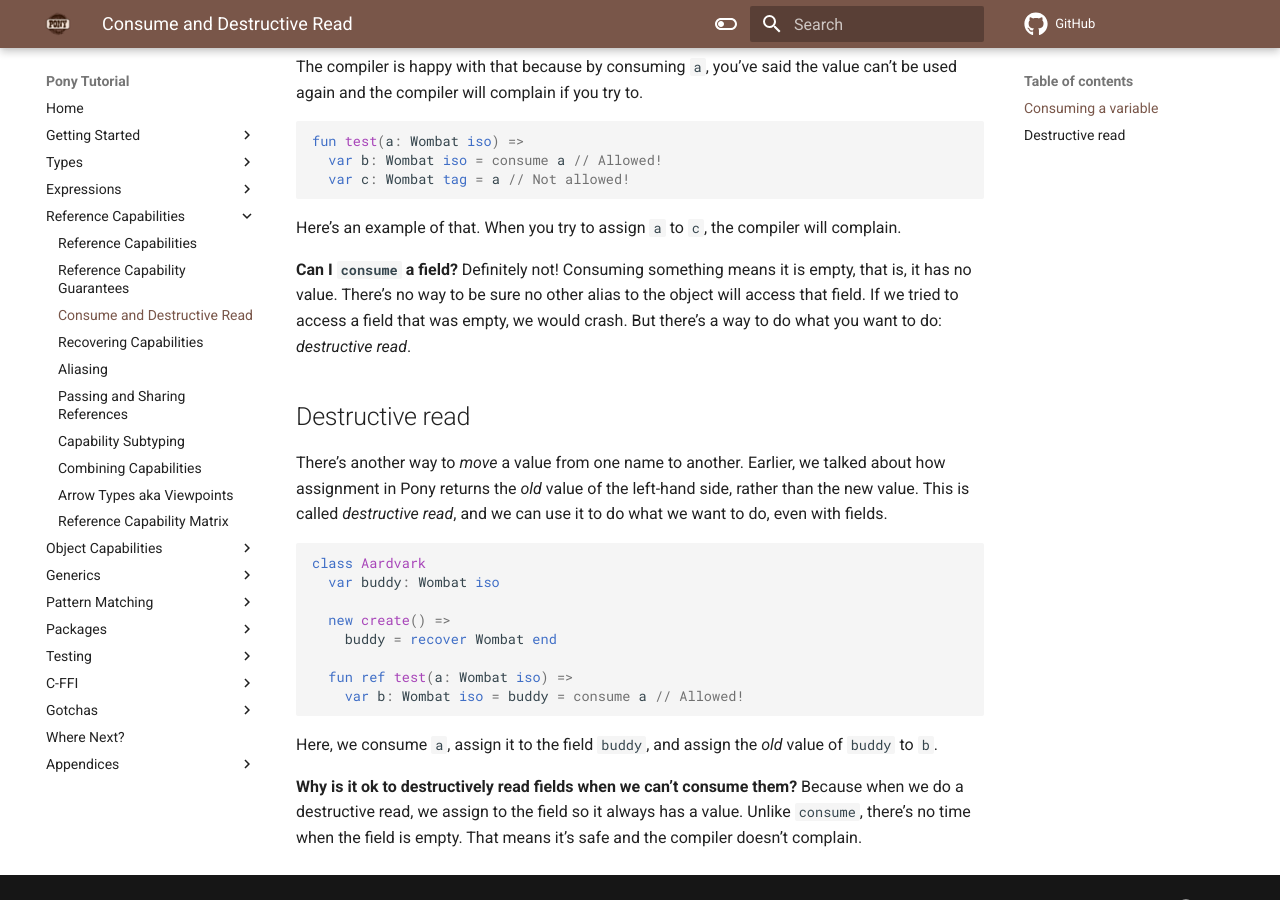
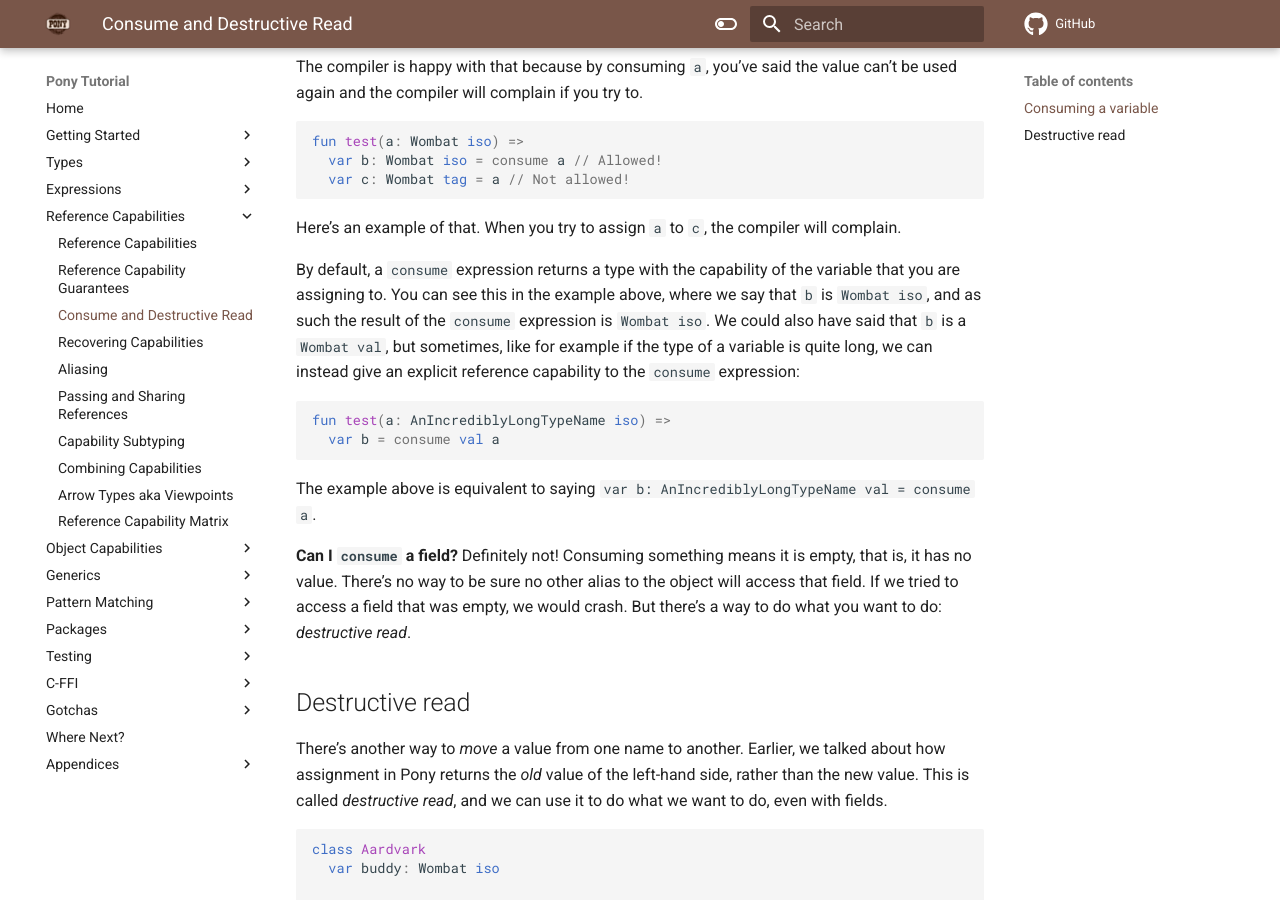
Before and after one commit to ponylang/pony-tutorial, an MkDocs documentation site: the page built from docs/reference-capabilities/consume-and-destructive-read.md, in a window 1280 px wide and 900 px high, scrolled down 554 px. Built offline with MkDocs 1.6.1 and Material for MkDocs 9.7.7, drawn with Linux system fonts in a browser that asks for light colours; comment, search, counter and statistics services are not loaded.

Commit message:
Document consume with capability

````diff
--- a/docs/reference-capabilities/consume-and-destructive-read.md
+++ b/docs/reference-capabilities/consume-and-destructive-read.md
@@ -23,6 +23,15 @@ fun test(a: Wombat iso) =>
 
 Here's an example of that. When you try to assign `a` to `c`, the compiler will complain.
 
+By default, a `consume` expression returns a type with the capability of the variable that you are assigning to. You can see this in the example above, where we say that `b` is `Wombat iso`, and as such the result of the `consume` expression is `Wombat iso`. We could also have said that `b` is a `Wombat val`, but sometimes, like for example if the type of a variable is quite long, we can instead give an explicit reference capability to the `consume` expression:
+
+```pony
+fun test(a: AnIncrediblyLongTypeName iso) =>
+  var b = consume val a
+```
+
+The example above is equivalent to saying `var b: AnIncrediblyLongTypeName val = consume a`.
+
 __Can I `consume` a field?__ Definitely not! Consuming something means it is empty, that is, it has no value. There's no way to be sure no other alias to the object will access that field. If we tried to access a field that was empty, we would crash. But there's a way to do what you want to do: _destructive read_.
 
 ## Destructive read
````
